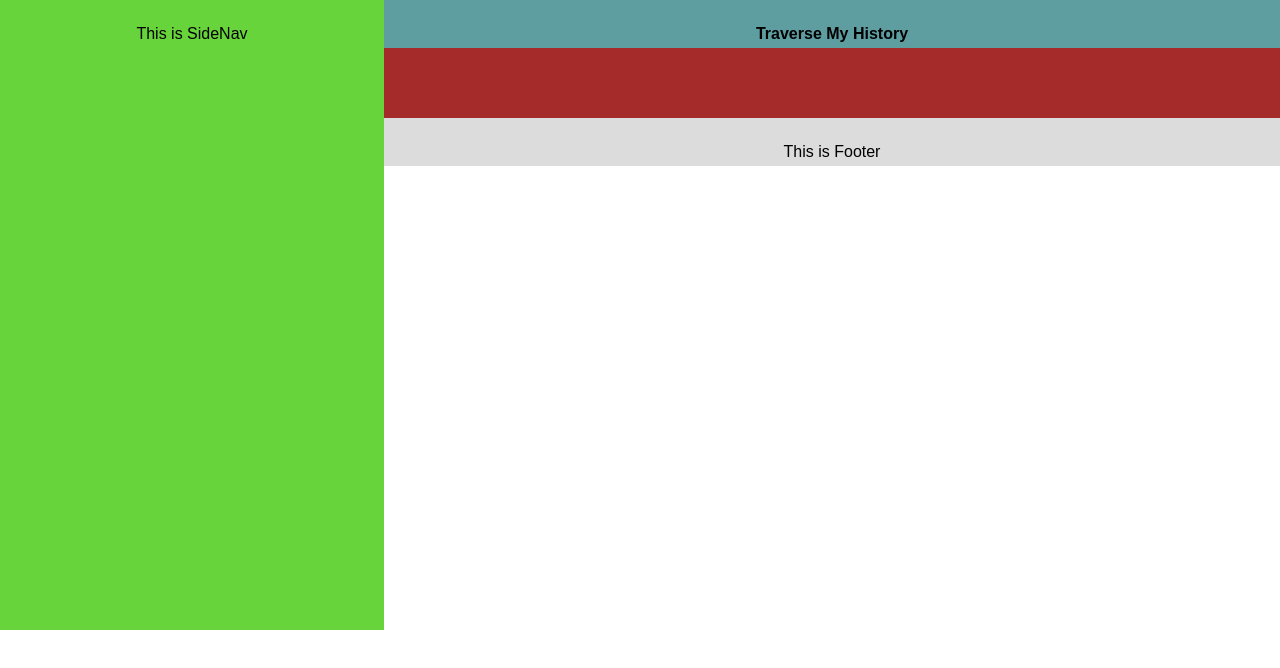
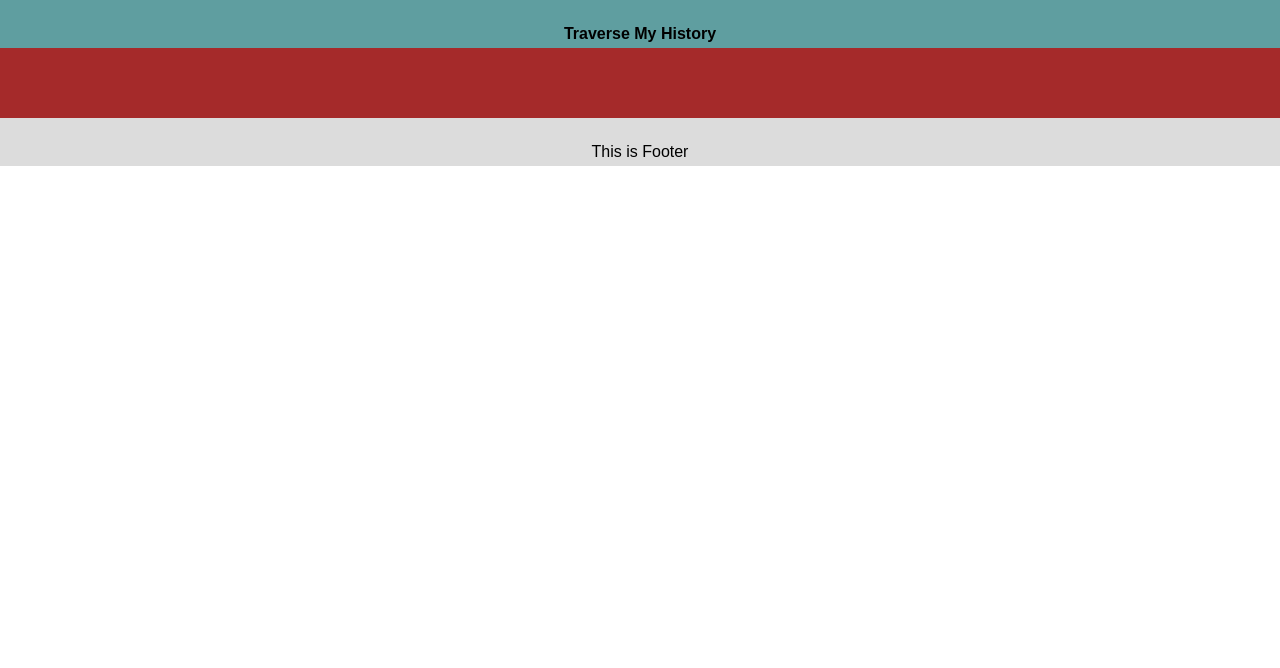
Before and after one commit to prabodhmeshram/traverse-my-history-web, a React (Create React App) app: page / in a window 1280 px wide. Shown: the top 668 px of the page. Built offline with nearby package versions, Linux system fonts and the light colour scheme.

Commit message:
working on Styling

```diff
--- a/src/containers/Dashboard/dashboard.css
+++ b/src/containers/Dashboard/dashboard.css
@@ -1,22 +1,22 @@
 .container-wrapper{
     width:100%;
-    height: 600px;
 }
 
 .sidenav-container{
     width: 30%;
     float: left;
     height: 100%;
+    position: absolute;
+    display: none;
 }
 
 .container{
-    width: 70%;
+    width: 100%;
     float: right;
 }
 
 .main-content{
    min-height: 40%;
-   max-height: 60%;
    padding: 35px;
    background-color: brown;
 }
```
